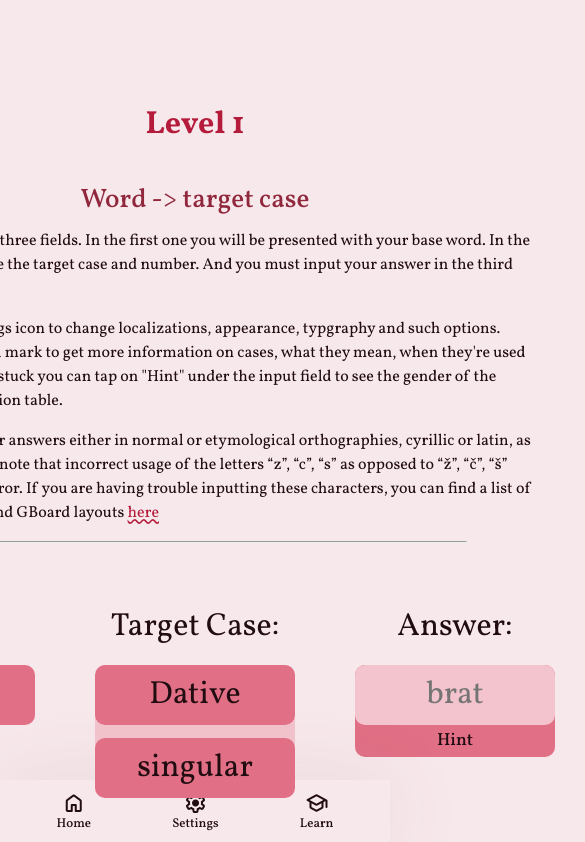
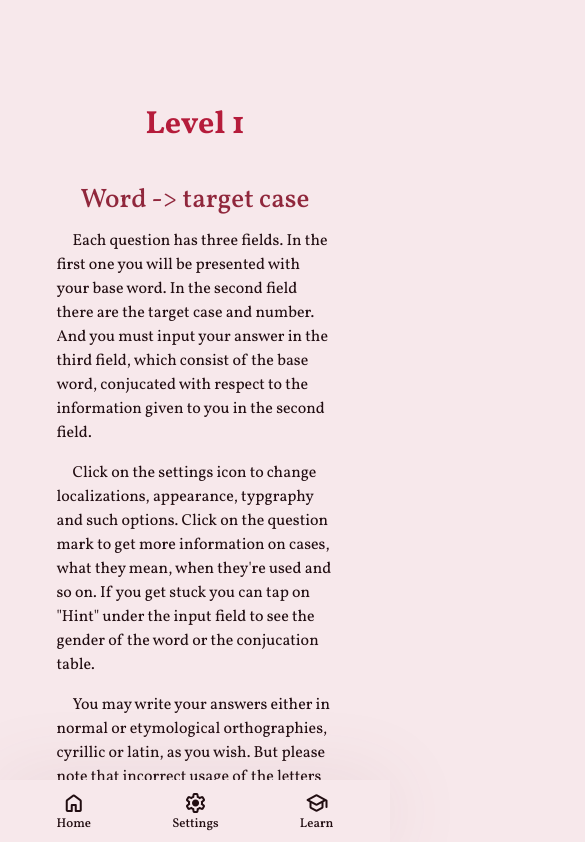
Before and after one commit to amsuu/INDP, an Angular app: page /level/1 in a window 390 px wide. Shown: the top 842 px of the page, 585 px wide, since content can reach past the window. Built offline with nearby package versions, Linux system fonts and the light colour scheme.

Commit message:
mobile tweaks (i keep forgetting to make a branch

```diff
--- a/src/app/level-1-page/level-1-page.component.html
+++ b/src/app/level-1-page/level-1-page.component.html
@@ -5,7 +5,9 @@
         Each question has three fields. In the first one
         you will be presented with your base word. In the second field
         there are the target case and number. And you must input your
-        answer in the third field.
+        answer in the third field, which consist of the base word,
+        conjucated with respect to the information given to you in
+        the second field.
     </p>
     <p>
         Click on the settings icon to change localizations, appearance,
--- a/src/app/level-1-quiz-question/level-1-quiz-question.component.scss
+++ b/src/app/level-1-quiz-question/level-1-quiz-question.component.scss
@@ -9,12 +9,12 @@
     margin-bottom: 6rem;
     justify-content: center;
     align-items: flex-start;
-    align-items: center;
     gap: 3.75rem;
 
     >div.card-and-title-container {
         width: 12.5rem;
         height: 8.25rem;
+        height: fit-content;
         flex-shrink: 0;
 
         h1 {
@@ -117,7 +117,7 @@
                     }
                 }
 
-                position: relative;
+                // position: relative;
                 button.context {
                     opacity: 0%;
                     position: absolute;
@@ -164,10 +164,9 @@
 
 
 // phone screens
-// @media only screen and (max-width: $main-element-width--phone) {
-//     .level-1-quiz-question-wrapper {
-//         display: flex;
-//         flex-flow: row wrap;
-
-//     }
-// }
+@media only screen and (max-width: $main-element-width--phone) {
+    .level-1-quiz-question-wrapper {
+        flex-flow: column nowrap;
+        width: fit-content;
+    }
+}
--- a/src/app/topbar/topbar.component.scss
+++ b/src/app/topbar/topbar.component.scss
@@ -17,11 +17,15 @@
 
 #topbar {
 
+    z-index: 1000;
+
     height: 4rem;
     padding-left: 1rem;
     padding-right: 1rem;
     border-bottom: solid 1px var(--border);
     // border-bottom: rgba(255, 255, 255, 0.1) solid 1px;
+
+    background-color: var(--background);
 
     // position: absolute;
     // top: 0;
```
Also changed, not shown: src/app/level-1-page/level-1-page.component.scss (line endings or trailing spaces).
